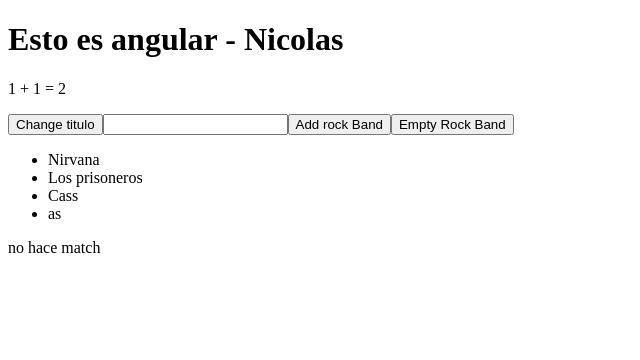
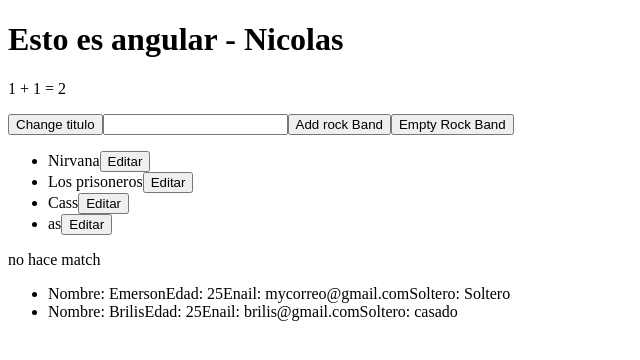
Before and after one commit to evergara/Angular-8, an Angular app: page / in a window 1280 px wide. Shown: the top 360 px of the page, without its empty margins (0-640 px from the left). Built offline with nearby package versions, Linux system fonts and the light colour scheme.

Commit message:
Manejo de odject con ngfor

```diff
--- a/src/app/app.component.html
+++ b/src/app/app.component.html
@@ -10,7 +10,10 @@
 
 <ul>
   <li *ngIf="rockBands.length === 0">No hay bandas de Rock</li>
-  <li *ngFor="let rock of rockBands">{{ rock }}</li>
+  <li *ngFor="let rock of rockBands; index as i">
+    <span (click)="deleteRockBand(i)">{{ rock }}</span>
+    <button (click)="updateRockBand(i)">Editar</button>
+  </li>
 </ul>
 
 <div *ngIf="rockBandName === 'Metallica'">
@@ -27,3 +30,15 @@
   <p *ngSwitchCase="'Prisioneros'">Es {{ rockBandName }}</p>
   <p *ngSwitchDefault>no hace match</p>
 </div>
+
+<ul>
+  <li *ngFor="let user of users">
+    <span>Nombre: {{ user.name }}</span>
+    <span>Edad: {{ user.age }}</span>
+    <span>Enail: {{ user.email }}</span>
+    <span>Soltero: {{ user.isSingle ? "casado" : "Soltero" }}</span>
+    <picture>
+      <img [src]="user.avatar" alt="" />
+    </picture>
+  </li>
+</ul>
--- a/src/app/app.component.ts
+++ b/src/app/app.component.ts
@@ -1,4 +1,5 @@
 import { Component } from '@angular/core';
+import { User } from './model/user';
 
 @Component({
   selector: 'app-root',
@@ -11,6 +12,26 @@ export class AppComponent {
   rockBandName: string;
 
   rockBands = ['Nirvana', 'Los prisoneros', 'Cass', 'as'];
+
+  users: User[] = [
+       {
+         id: 1,
+         name: 'Emerson',
+         email: 'mycorreo@gmail.com',
+         age: 25,
+         isSingle: false,
+         avatar: ''
+       },
+       {
+        id: 2,
+        name: 'Brilis',
+        email: 'brilis@gmail.com',
+        age: 25,
+        isSingle: true,
+        avatar: ''
+      }
+  ]
+
 
   constructor(){
     this.rockBandName = '';
@@ -39,4 +60,12 @@ export class AppComponent {
   emptyRockBand(): void {
     this.rockBands = [];
   }
+
+  deleteRockBand(index: number): void {
+    this.rockBands.splice(index, 1);
+  }
+
+  updateRockBand(index: number): void {
+    this.rockBands[index] = 'Se ha cambiado';
+  }
 }
--- /dev/null
+++ b/src/app/model/user.ts
@@ -0,0 +1,8 @@
+export interface User{
+    id: number;
+    name: string;
+    email: string;
+    age: number;
+    isSingle: boolean;
+    avatar: string;
+}
```
